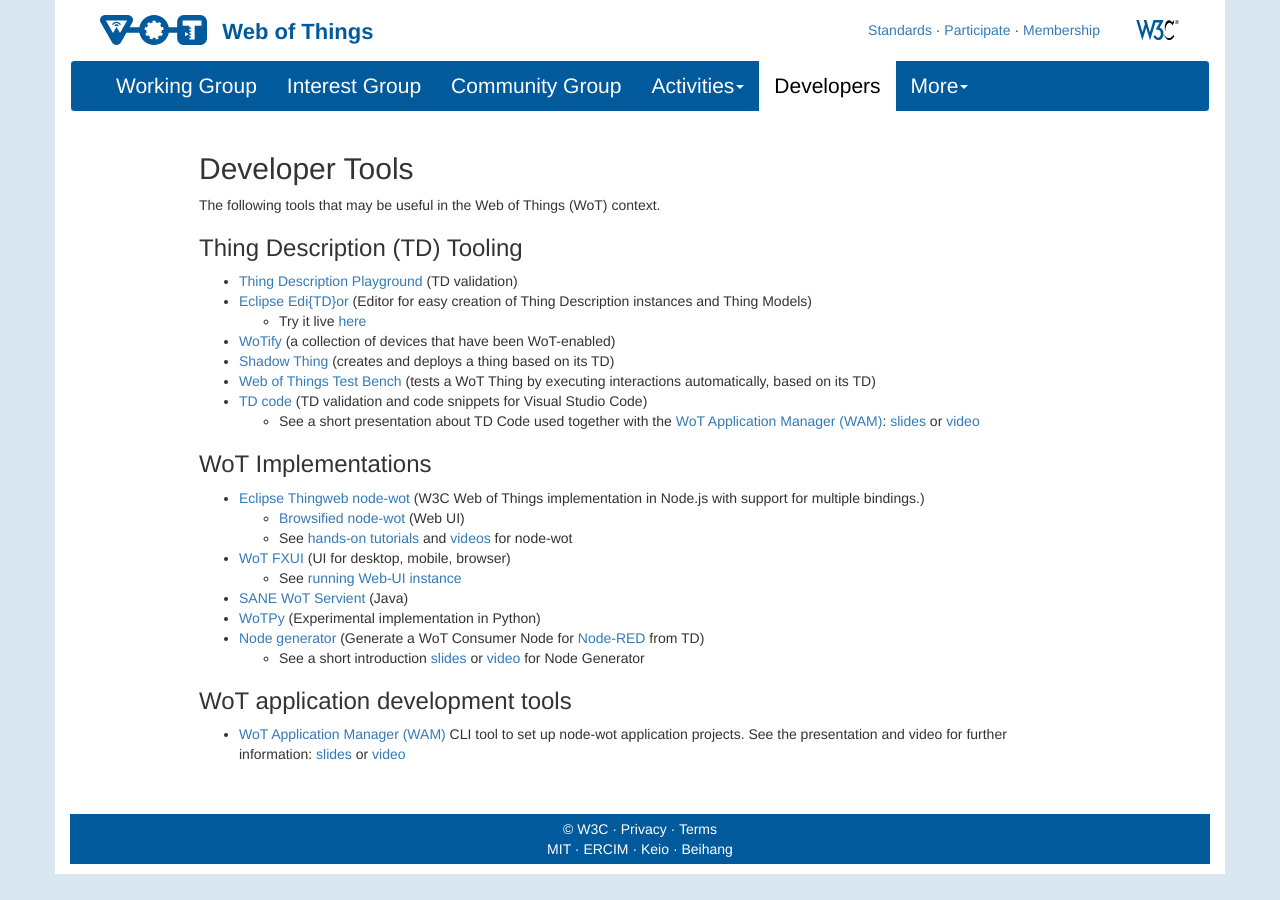
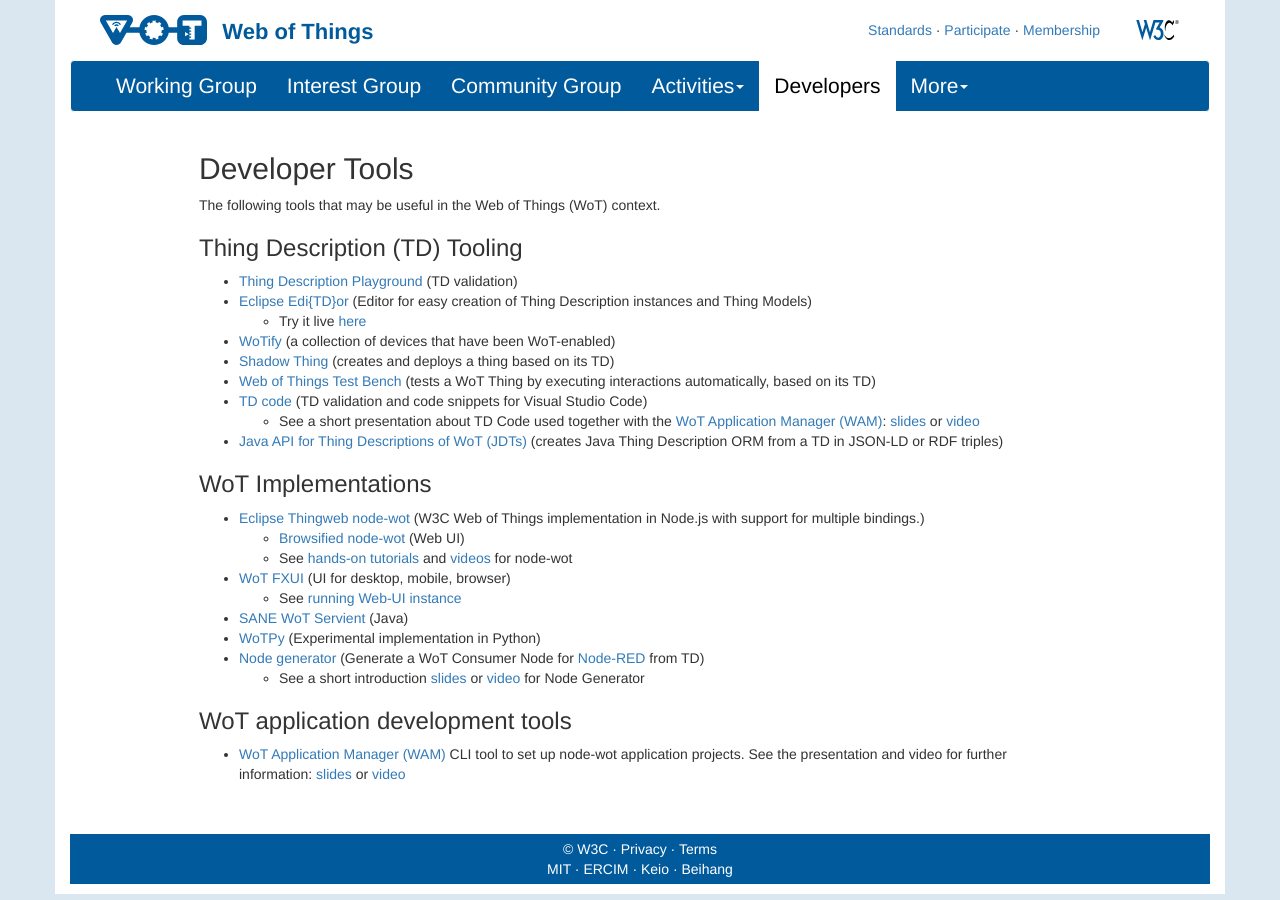
Before and after one commit to w3c/wot-marketing, a Jekyll site: the page built from docs/developers/index.html, in a window 1280 px wide. Built offline with Jekyll 4.4.1, drawn with Linux system fonts in a browser that asks for light colours; nearby versions of some CDN libraries.

Commit message:
Update index.html

```diff
--- a/docs/developers/index.html
+++ b/docs/developers/index.html
@@ -35,6 +35,9 @@
 						href="https://github.com/UniBO-PRISMLab/wam">WoT Application Manager (WAM)</a>: <a
 						href="WoT%20Application%20Manager.pdf" target="_blank">slides</a> or <a href="https://youtu.be/bPxIfZo7jns">video</a></li>
 			</ul>
+		</li>
+		<li><a href="https://github.com/oeg-upm/wot-jtd">Java API for Thing Descriptions of WoT (JDTs)</a>
+			(creates Java Thing Description ORM from a TD in JSON-LD or RDF triples)
 		</li>
 	</ul>
 
```
